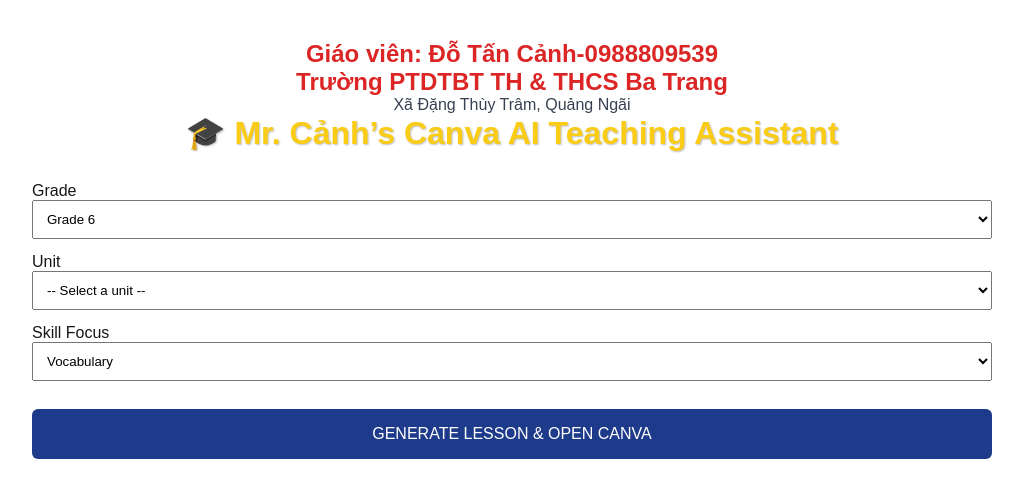
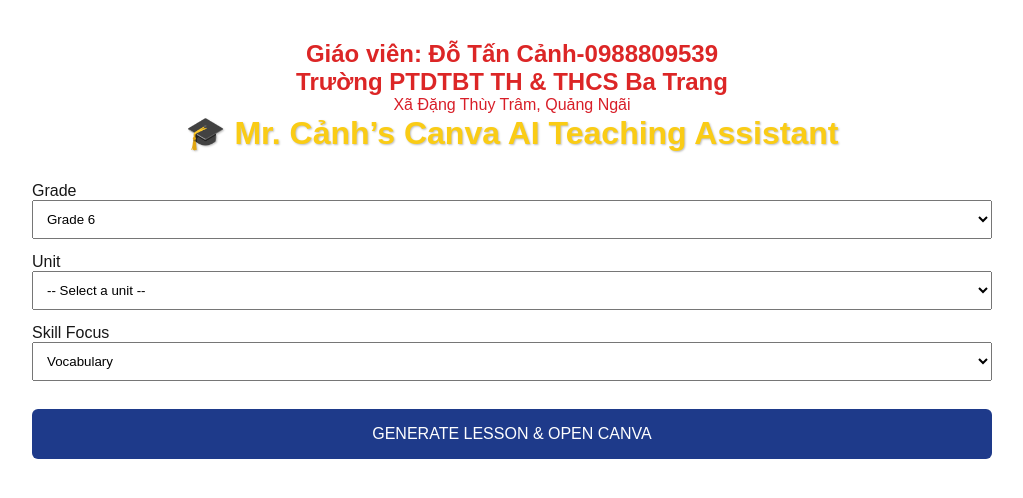
Before and after one commit to tancanhdo-commits/mr-canh-canva-assistant, a Next.js app: page / in a window 1280 px wide. Shown: the top 498 px of the page, without its empty margins (128-1151 px from the left). Built offline with nearby package versions, Linux system fonts and the light colour scheme.

Commit message:
Update page.tsx

```diff
--- a/app/page.tsx
+++ b/app/page.tsx
@@ -155,11 +155,11 @@
       <header style={{ textAlign: "center", marginBottom: 30 }}>
         <h2 style={{ color: "#dc2626", fontWeight: 700 }}>
         Giáo viên: Đỗ Tấn Cảnh-0988809539
-         <p style={{ color: "#cc2d77" }}></p>
+         <p style={{ color: "#5d15e2" }}></p>
           Trường PTDTBT TH & THCS Ba Trang
         </h2>
 
-        <p style={{ color: "#374151" }}>
+        <p style={{ color: "#d81e28" }}>
           Xã Đặng Thùy Trâm, Quảng Ngãi
         </p>
 
@@ -216,7 +216,6 @@
           <option key={s}>{s}</option>
         ))}
       </select>
-
    {/* BUTTON */}
 <button
   onClick={generateAndCopyPrompt}
@@ -232,7 +231,7 @@
   }}
 >
   {copied
-          ? "✔ PROMPT ĐÃ COPY – DÁN VÀO CANVA"
+    ? "✔ PROMPT ĐÃ COPY – MỞ CANVA AI"
     : "GENERATE LESSON & OPEN CANVA"}
 </button>
 </main>
```
Lines whose indentation alone changed are shown as unchanged.
